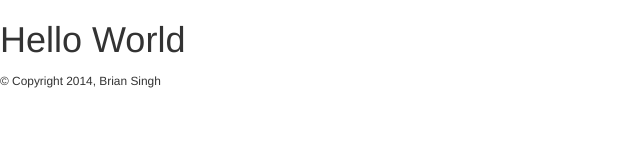
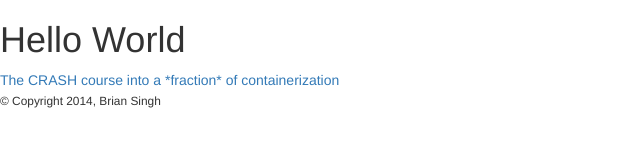
Before and after one commit to briansingh/briansingh.github.io, a plain HTML site: page index.html in a window 1280 px wide. Shown: the whole page, without its empty margins (0-640 px from the left). Drawn offline with Linux system fonts and the light colour scheme.

Commit message:
link to learn containerization

```diff
--- a/index.html
+++ b/index.html
@@ -6,6 +6,8 @@
 	</head>
 	<body>
 		<h1>Hello World</h1>
+
+		<a href="containerization crash course.md">The CRASH course into a *fraction* of containerization</a>
 	</body>
 	<footer>
 		<small>&copy; Copyright 2014, Brian Singh</small>
```
